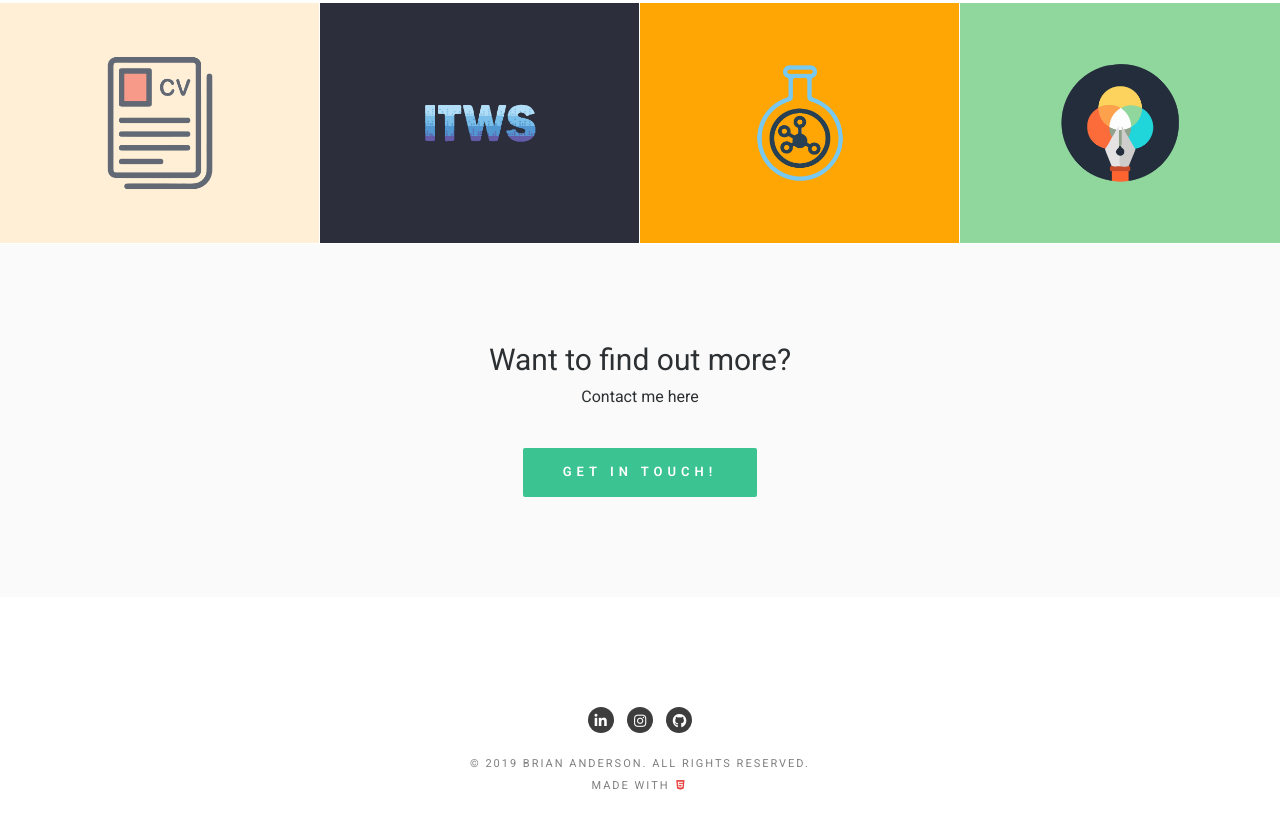
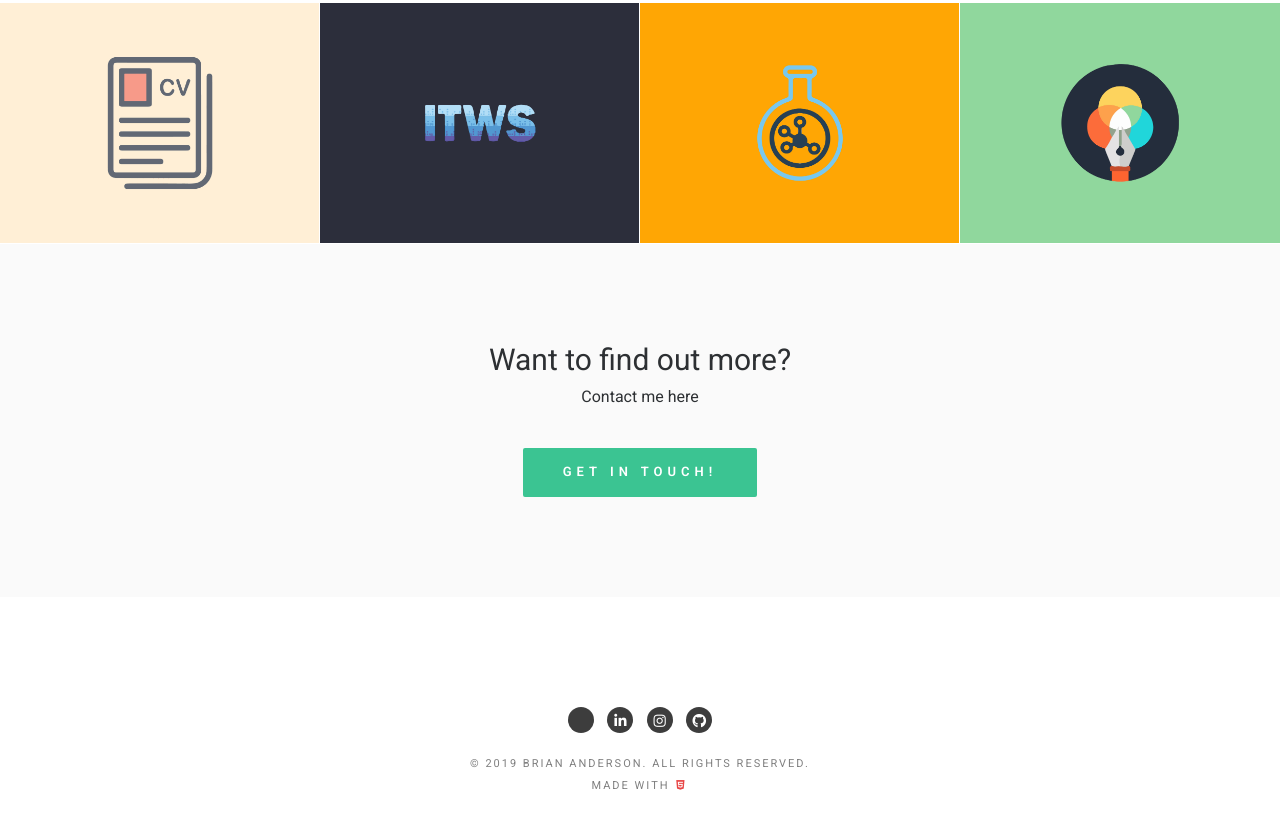
Before and after one commit to CallMeBwian/CallMeBwian.github.io, a plain HTML site: page Brian_Homepage/index.html in a window 1280 px wide. Shown: the part 1056-1884 px from the top of the page. Drawn offline with nearby package versions, Linux system fonts and the light colour scheme.

Commit message:
Update index.html

```diff
--- a/Brian_Homepage/index.html
+++ b/Brian_Homepage/index.html
@@ -119,9 +119,10 @@
       <div class="col-md-12">
         <p>
         <ul class="footer-share">
-          <li><a href="https://www.linkedin.com/in/brian-c-anderson/"><i class="fab fa-linkedin-in"></i></a></li>
-          <li><a href="https://www.instagram.com/callmebwian/?hl=en"><i class="fab fa-instagram"></i></a></li>
-          <li><a href="https://github.com/CallMeBwian"><i class="fab fa-github"></i></a></li>
+          <li><a href="portfolio/resume/Resume_BrianAnderson.PDF" target="_self"><i class="fab fa-file-alt"></i></a></li>
+          <li><a href="https://www.linkedin.com/in/brian-c-anderson/" target="_blank"><i class="fab fa-linkedin-in"></i></a></li>
+          <li><a href="https://www.instagram.com/callmebwian/?hl=en" target="_blank"><i class="fab fa-instagram"></i></a></li>
+          <li><a href="https://github.com/CallMeBwian" target="_blank"><i class="fab fa-github"></i></a></li>
         </ul>
         <br>
         <p>© 2019 Brian Anderson. All rights reserved.<br>
```
